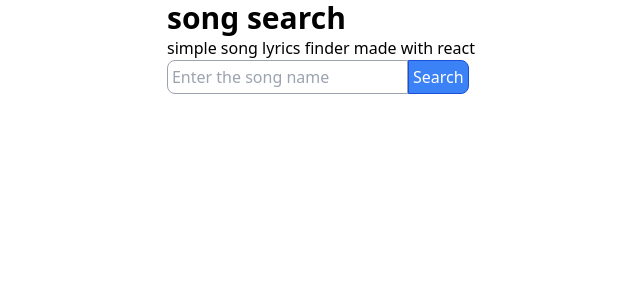
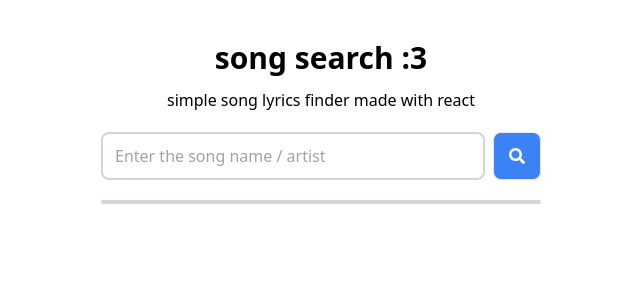
Before and after one commit to jormy/song-search, a React (Vite) app: page / in a window 1280 px wide. Shown: the top 300 px of the page, without its empty margins (319-959 px from the left). Built offline with nearby package versions, Linux system fonts and the light colour scheme.

Commit message:
more styling + copy button

```diff
--- a/package.json
+++ b/package.json
@@ -12,7 +12,8 @@
   "dependencies": {
     "axios": "^1.7.2",
     "react": "^18.3.1",
-    "react-dom": "^18.3.1"
+    "react-dom": "^18.3.1",
+    "react-icons": "^5.2.1"
   },
   "devDependencies": {
     "@types/react": "^18.3.3",
@@ -24,6 +25,8 @@
     "eslint-plugin-react-hooks": "^4.6.2",
     "eslint-plugin-react-refresh": "^0.4.7",
     "postcss": "^8.4.39",
+    "prettier": "^3.3.3",
+    "prettier-plugin-tailwindcss": "^0.6.5",
     "tailwindcss": "^3.4.6",
     "vite": "^5.3.4"
   }
--- a/src/App.jsx
+++ b/src/App.jsx
@@ -2,13 +2,13 @@ import SongSuggest from "./SongSuggest";
 
 function App() {
   return (
-    <div className="flex justify-center">
+    <div className="m-10 flex justify-center">
       <div>
-        <div className="">
-          <h1 className="font-bold text-3xl">song search</h1>
+        <div className="text-center">
+          <h1 className="mb-3 text-3xl font-bold">song search :3</h1>
           <p className="text-md">simple song lyrics finder made with react</p>
-          <SongSuggest />
         </div>
+        <SongSuggest />
       </div>
     </div>
   );
--- a/src/SongSuggest.jsx
+++ b/src/SongSuggest.jsx
@@ -2,6 +2,7 @@ import React, { useState } from "react";
 import axios from "axios";
 import Lyrics from "./lyrics/Lyrics";
 import fetchLyrics from "./lyrics/LyricsAPI";
+import { FaSearch } from "react-icons/fa";
 
 const SongSuggest = () => {
   const [suggestions, setSuggestions] = useState([]);
@@ -18,7 +19,7 @@ const SongSuggest = () => {
     setLoading(true);
     try {
       const response = await axios.get(
-        `https://cors-anywhere.herokuapp.com/http://api.deezer.com/search?limit=5&q=${query}`
+        `https://cors-anywhere.herokuapp.com/http://api.deezer.com/search?limit=5&q=${query}`,
       );
       setSuggestions(response.data.data);
     } catch (error) {
@@ -45,24 +46,25 @@ const SongSuggest = () => {
   };
 
   return (
-    <div>
-      <form onSubmit={handleSearch}>
+    <>
+      <div className="mt-5 text-center">
+        <form onSubmit={handleSearch} className="flex justify-center gap-2">
           <input
             type="text"
             value={query}
             onChange={(e) => setQuery(e.target.value)}
-          placeholder="Enter the song name"
-          className="border border-gray-400 p-1 rounded-l-lg"
+            placeholder="Enter the song name / artist"
+            className="h-12 w-96 rounded-lg border-2 border-gray-300 p-3"
           />
           <button
             type="submit"
-          className="bg-blue-500 border border-blue-700 p-1 rounded-r-lg text-white"
+            className="flex h-12 w-12 items-center justify-center rounded-lg border bg-blue-500 p-1 text-white transition hover:bg-blue-600"
           >
-          Search
+            <FaSearch />
           </button>
         </form>
-      {loading && <p>Loading...</p>}
-      <ul>
+      </div>
+      <ul className="my-5 rounded-lg border-2 border-gray-300 bg-gray-100">
         {suggestions.map((suggestion) => (
           <li
             key={suggestion.id}
@@ -70,17 +72,18 @@ const SongSuggest = () => {
               handleSuggestionClick(
                 suggestion.title,
                 suggestion.artist.name,
-                suggestion.album.cover_medium
+                suggestion.album.cover_medium,
               )
             }
-            className="cursor-pointer"
+            className="cursor-pointer p-3 hover:bg-gray-200"
           >
             {suggestion.title} - {suggestion.artist.name}
           </li>
         ))}
       </ul>
+      {loading && <p>Loading...</p>}
       {lyricsData.lyrics && <Lyrics lyricsData={lyricsData} />}
-    </div>
+    </>
   );
 };
 
--- a/src/lyrics/Lyrics.jsx
+++ b/src/lyrics/Lyrics.jsx
@@ -1,16 +1,40 @@
+import { useState } from "react";
+import { FaRegCopy } from "react-icons/fa";
+import { FaCheck } from "react-icons/fa";
+
 function Lyrics({ lyricsData }) {
+  let initialValue = <FaRegCopy />;
+  const [buttonText, setButtonText] = useState(initialValue);
+
+  const handleClick = async () => {
+    await navigator.clipboard.writeText(lyricsData.lyrics);
+    setButtonText(<FaCheck />);
+    setTimeout(() => {
+      setButtonText(initialValue);
+    }, 3000);
+  };
+
   return (
-    <div className="max-w-5xl">
-      <div className="flex">
+    <div>
+      <div className="flex justify-between">
+        <div className="mb-5 flex gap-3">
           <img
             className="h-24 w-24 rounded-lg"
             src={lyricsData.albumArt}
             alt="Album art"
           />
           <div>
-          <h2 className="font-bold">{lyricsData.title}</h2>
+            <h2 className="max-w-72 font-bold">{lyricsData.title}</h2>
             <h3>{lyricsData.artist}</h3>
           </div>
+        </div>
+        <button
+          className="h-10 w-10 p-2 text-2xl text-gray-300 transition hover:text-gray-400"
+          onClick={handleClick}
+        >
+          {/* <FaRegCopy /> */}
+          {buttonText}
+        </button>
       </div>
       <p className="whitespace-pre-line">{lyricsData.lyrics}</p>
     </div>
```
Also changed, not shown: 2 other files (tests, documents, lock files or other folders). Lines whose indentation alone changed are shown as unchanged.
